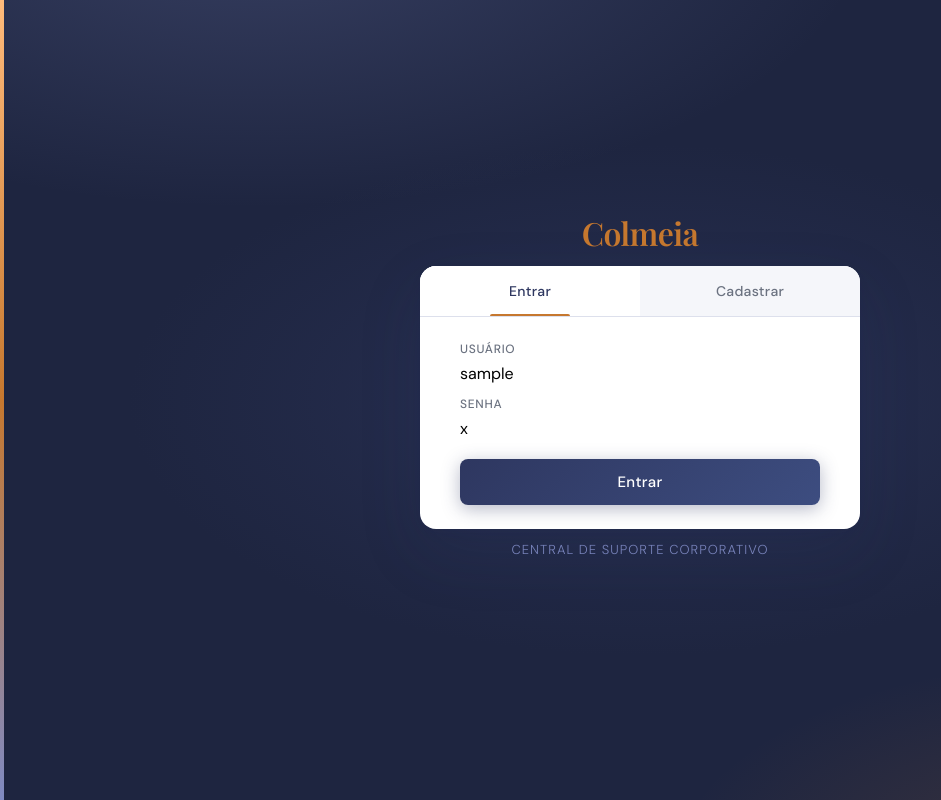
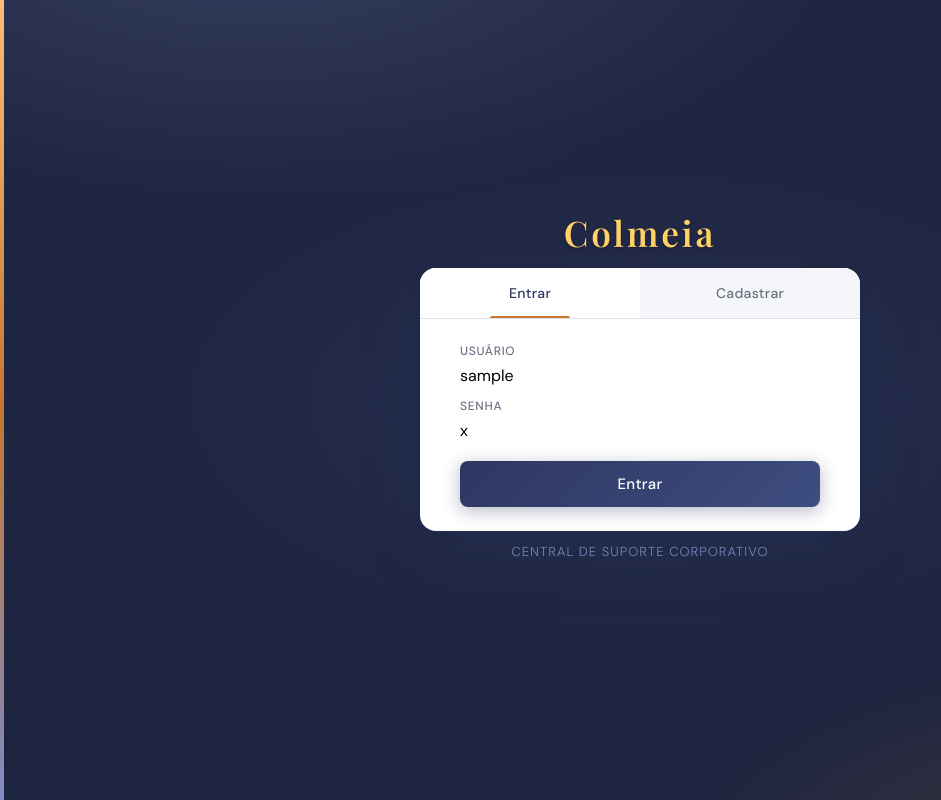
Before and after one commit to arthurgiannotta/helpsystem, a Django app: template core/templates/autenticacao.html in a window 1280 px wide. Shown: the whole page, without its empty margins (0-941 px from the left). Run offline with Django 5.2, Linux system fonts and the light colour scheme; the template is opened without the code that fills it: most values are stand-ins (such as "Sample title", 1, 10 or a date in 2020).

Commit message:
ajuste de cores na pagina inicial

```diff
--- a/core/templates/autenticacao.html
+++ b/core/templates/autenticacao.html
@@ -74,13 +74,22 @@ body::before {
 .container::before {
   content: 'Colmeia';
   display: block;
+
   font-family: 'Playfair Display', serif;
-  font-size: 2rem;
-  font-weight: 600;
-  color: var(--ochre);
-  letter-spacing: -0.02em;
+
+  font-size: 2.2rem;
+
+  font-weight: 700;
+
+  color: #ffd166;
+
+  letter-spacing: 0.08em;
+
   text-align: center;
+
   margin-bottom: 12px;
+
+  text-shadow: 0 1px 3px rgba(0, 0, 0, 0.35);
 }
 
 .container::after {
```
Also changed, not shown: core/static/image/favcon.png (added).
